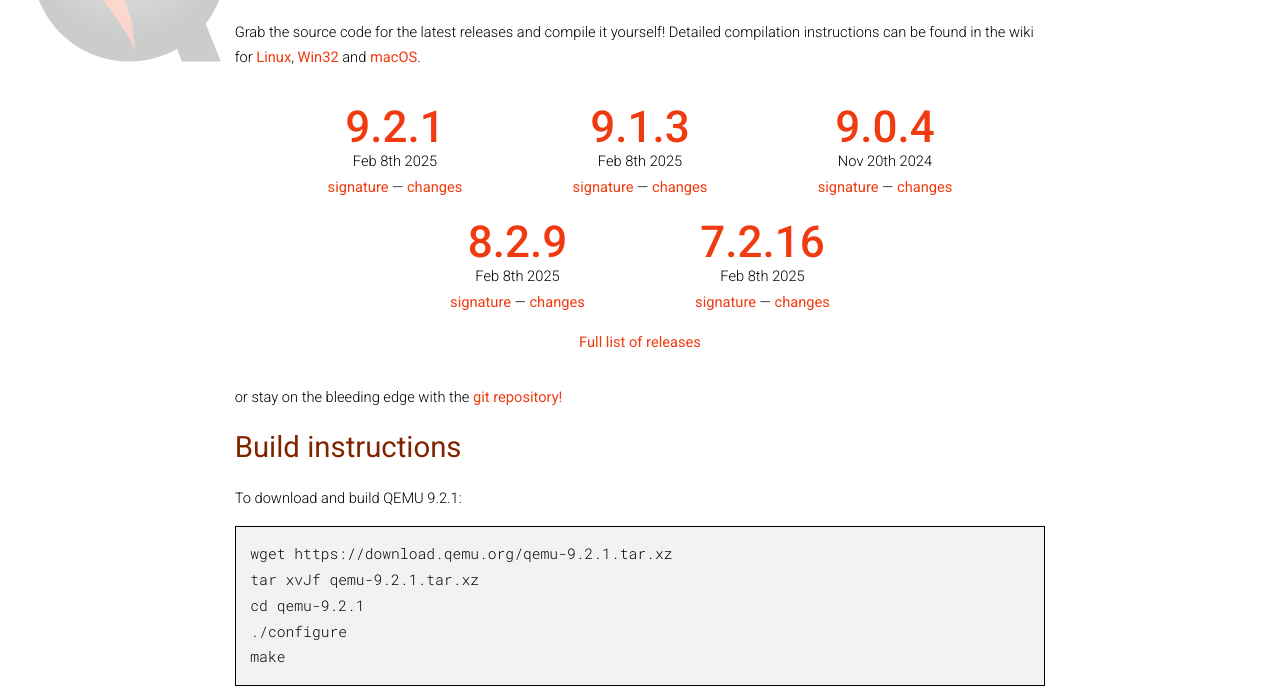
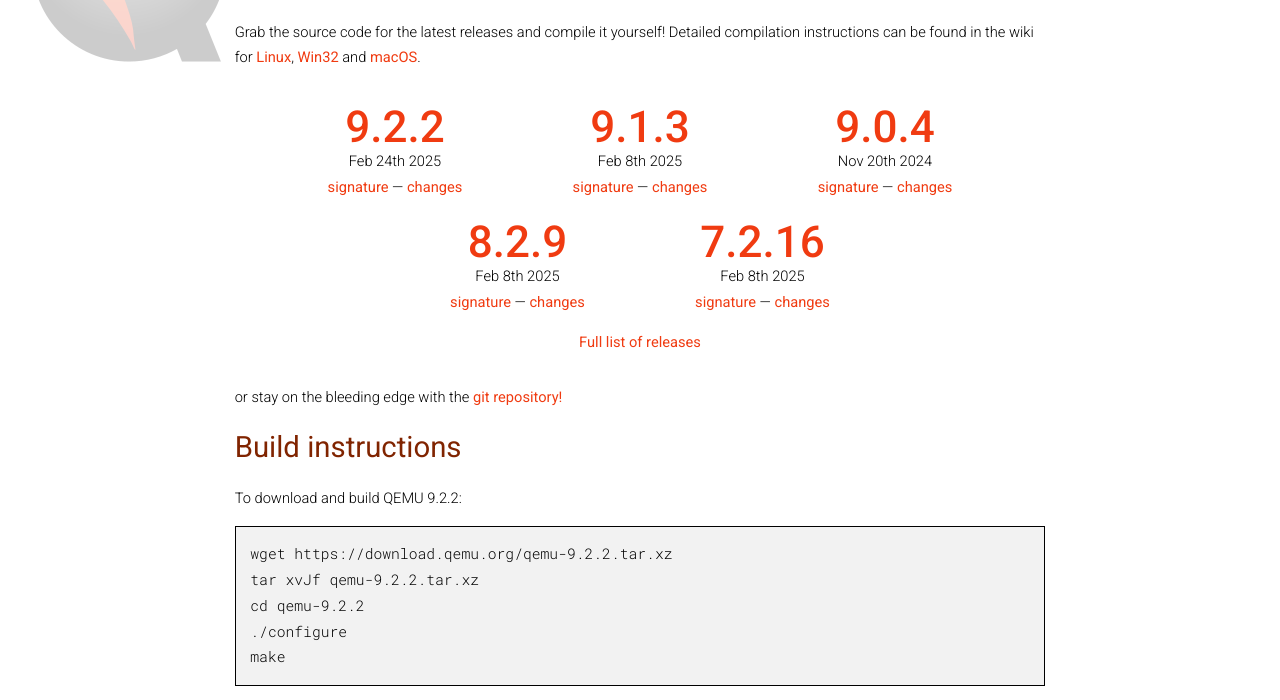
Before and after one commit to qemu/qemu-web, a Jekyll site: the page built from download.html, in a window 1280 px wide and 1400 px high. Shown: the part 214-914 px from the top of the window. Built offline with Jekyll 4.4.1, drawn with Linux system fonts in a browser that asks for light colours; nearby versions of some CDN libraries.

Commit message:
add v9.2.2
Signed-off-by: Michael Roth <michael.roth@amd.com>

```diff
--- a/_data/releases.yml
+++ b/_data/releases.yml
@@ -1,6 +1,6 @@
 - branch: "9.2"
-  patch: 1
-  date: "Feb 8th 2025"
+  patch: 2
+  date: "Feb 24th 2025"
 - branch: "9.1"
   patch: 3
   date: "Feb 8th 2025"
```
